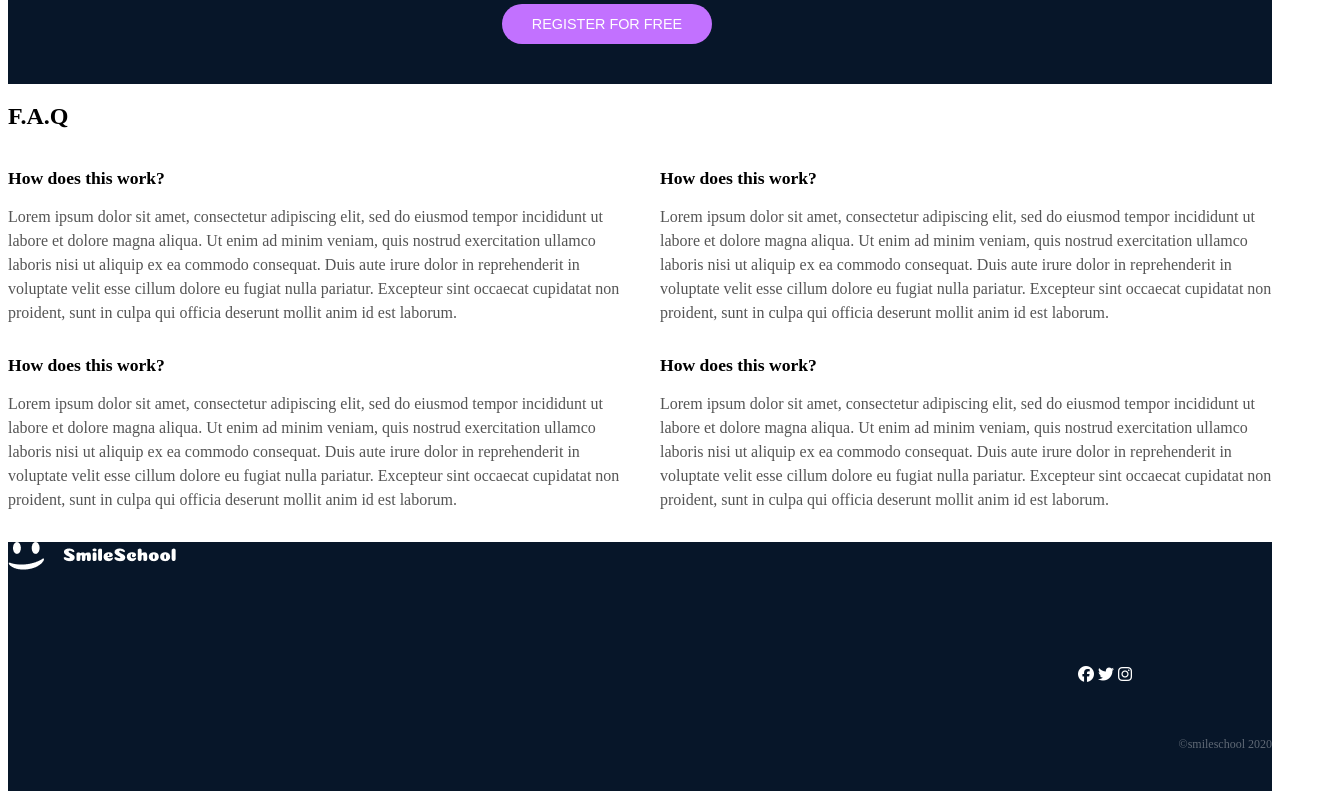
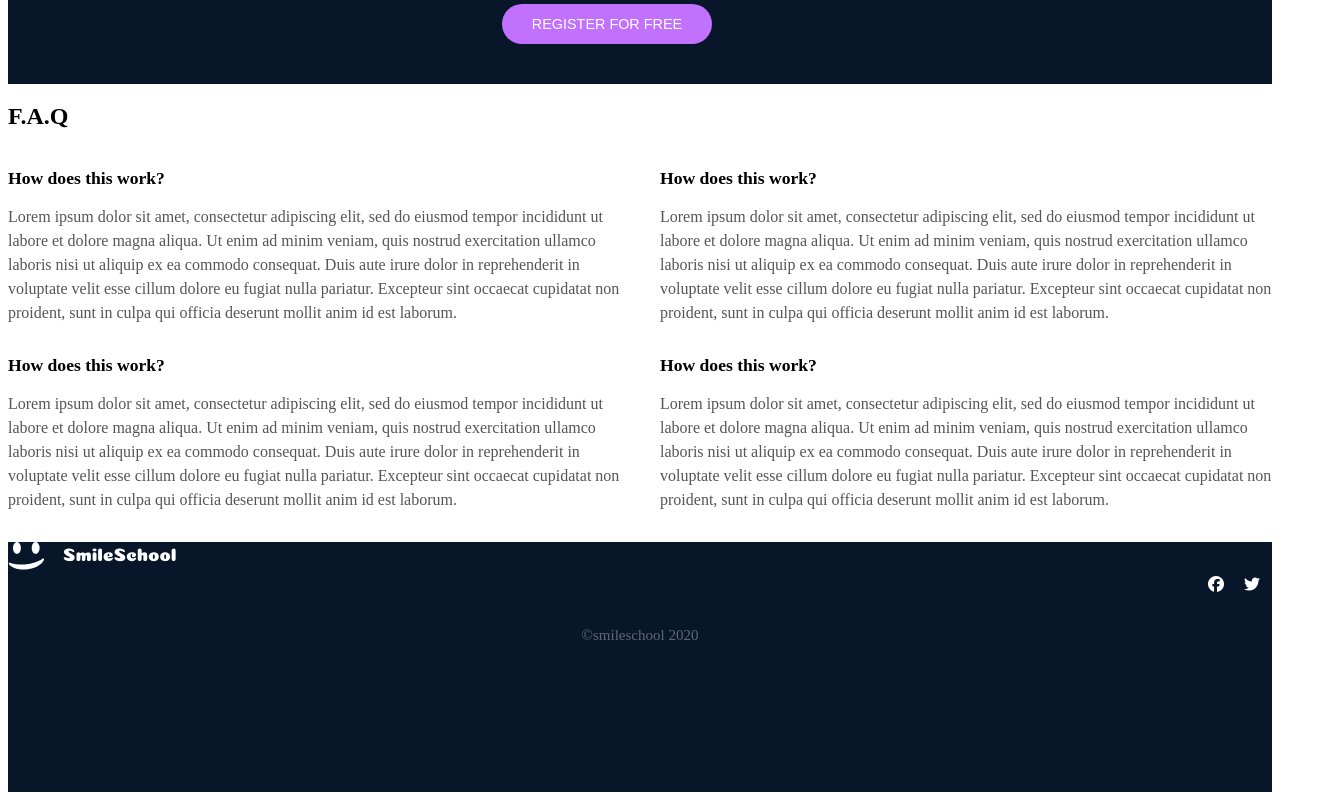
Before and after one commit to Manu-baraka/alx_html_css, a plain HTML site: page css_advanced/index.html in a window 1280 px wide. Shown: the part 2341-3141 px from the top of the page, 1338 px wide, since content can reach past the window. Drawn offline with Linux system fonts and the light colour scheme.

Commit message:
Modified index.html and styles.css

```diff
--- a/css_advanced/index.html
+++ b/css_advanced/index.html
@@ -232,7 +232,7 @@
     </main>
     <footer>
         <section class="Footer">
-            <div class="footer">
+            <div class="footer logo">
                 <img src="/images/logo.png" alt="logo">
                 <div class="brands">
                     <i class="fa-brands fa-facebook"></i>
@@ -240,7 +240,7 @@
                     <i class="fa-brands fa-instagram"></i>
                 </div>
             </div>
-            <p>©smileschool 2020</p>
+            <p class="copyrights">©smileschool 2020</p>
         </section>
     </footer>
 </body>
--- a/css_advanced/styles.css
+++ b/css_advanced/styles.css
@@ -377,33 +377,28 @@ h2 .boxes-container{
   color: #555;
   line-height: 1.5rem;
 }
- .Footer {
+.Footer{
+    background-color: #071629;
     display: flex;
-
-    background-color: #071629;
-    max-width: 1440px;
-    height: 249px;
-    color: #FFFFFF;
- }
-
-.Footer p{
+    flex-direction: column;
+    width: auto;
+    height: 250px;
+    color:#FFFFFF
+}
+.footer-logo{
+    margin-left: 150px;
+    padding-top: 120px;
+    height: 30px;
+}
+.brands {
     display: flex;
-    flex-direction: row;
-    margin-top: 195px;
-    font-size: 12px;
-    letter-spacing: 0px;
+    margin-left: 1200px;
+    width: 130px;
+    gap: 20px;
+}
+.copyrights{
+    text-align: center;
+    font-size: 15px;
     opacity: 35.17%;
-    width: 96px;
-    height: 15px;
-    white-space: nowrap;
+    padding-top: 20px;
 }
-
-.brands{
-    display:inline-block;
-    max-width: 130px;
-    max-height: 30px;
-    gap: 20px;
-    padding: 0px 0px;
-    margin-top: 90px;
-    margin-left: 1070px;
-}
```
